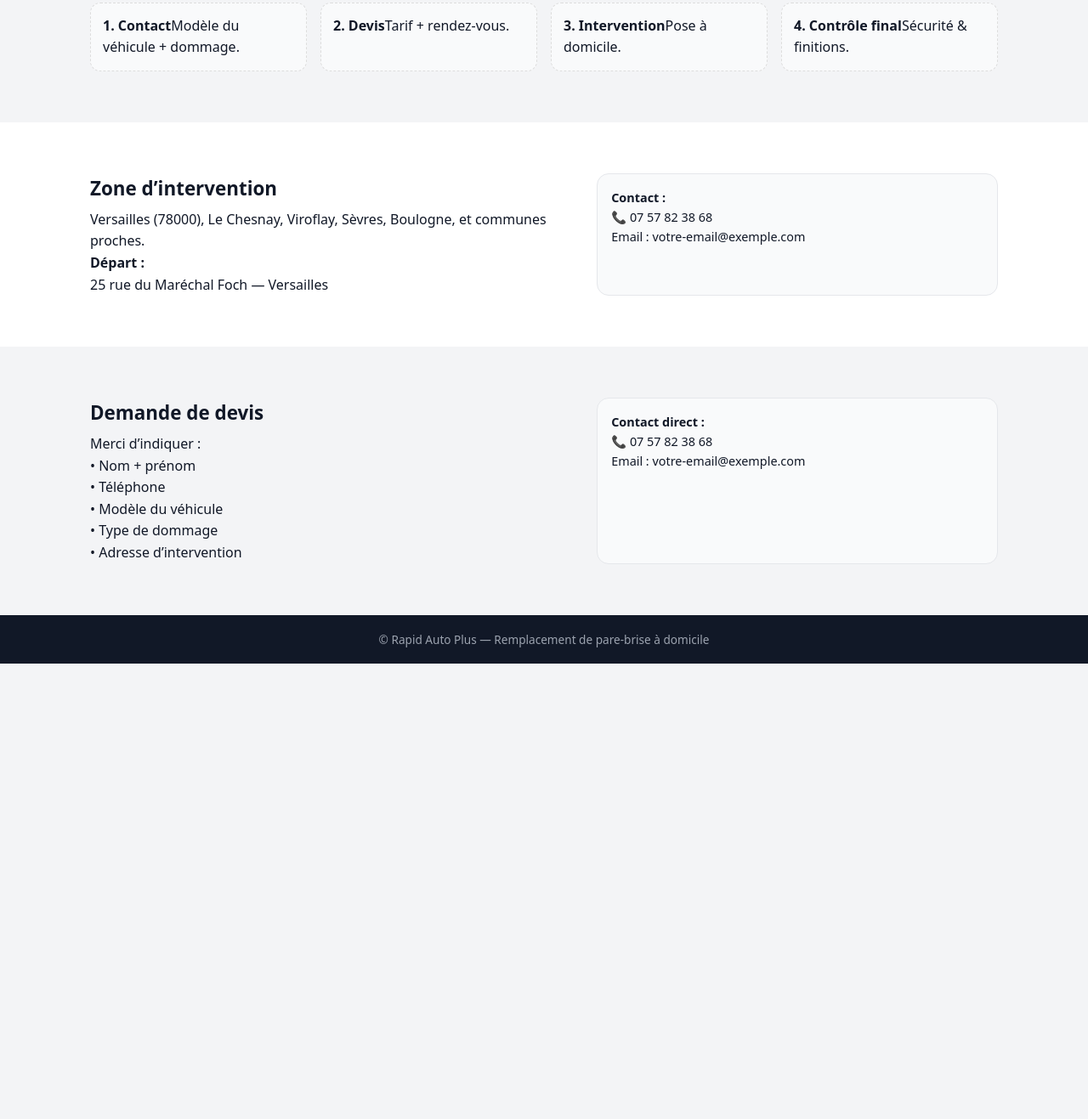
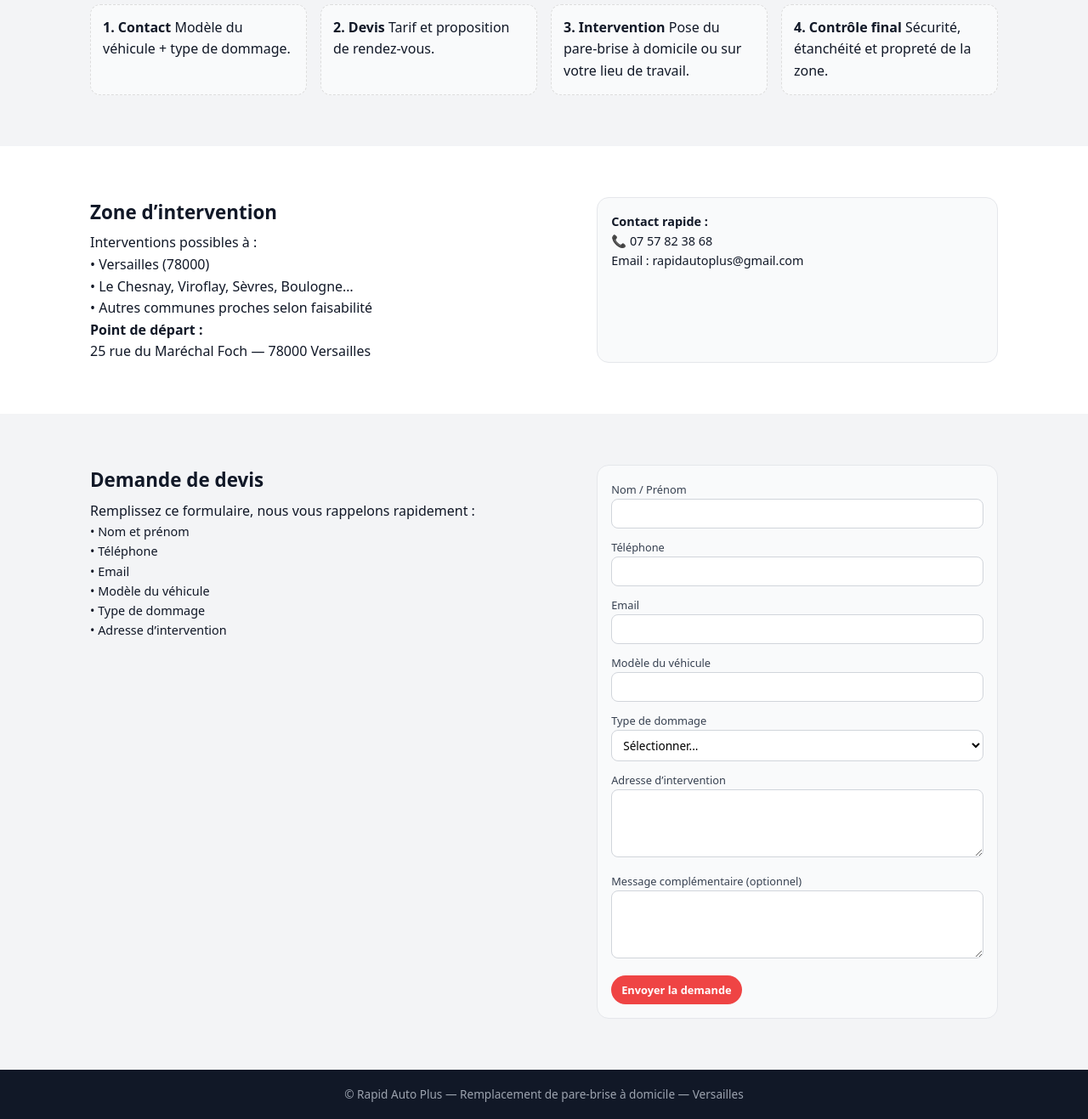
Before and after one commit to hugomoyapro-ctrl/rapidautoplus, a plain HTML site: page index.html in a window 1280 px wide. Shown: the part 941-2258 px from the top of the page at 85% size. Before the commit the page ends 1722 px from the top, so only its background shows below. Drawn offline with Linux system fonts and the light colour scheme.

Commit message:
index.html

```diff
--- a/index.html
+++ b/index.html
@@ -94,12 +94,34 @@
       font-weight: 600;
       transition: 0.2s;
       white-space: nowrap;
+      border: none;
+      cursor: pointer;
+      display: inline-flex;
+      align-items: center;
+      gap: 6px;
     }
 
     .btn-primary:hover,
     .btn-phone:hover {
       background: #dc2626;
       transform: translateY(-1px);
+    }
+
+    .btn-outline {
+      border-radius: 999px;
+      padding: 8px 12px;
+      border: 1px solid #ffffff55;
+      color: #f9fafb;
+      background: transparent;
+      font-size: 0.8rem;
+      font-weight: 500;
+      cursor: pointer;
+      transition: 0.2s;
+    }
+
+    .btn-outline:hover {
+      background: #ffffff11;
+      border-color: #ffffffaa;
     }
 
     /* HERO */
@@ -148,6 +170,12 @@
       margin-bottom: 10px;
       opacity: 0.95;
       font-size: 0.95rem;
+    }
+
+    .hero-highlight {
+      opacity: 0.9;
+      margin-bottom: 14px;
+      font-size: 0.9rem;
     }
 
     .hero-actions {
@@ -237,6 +265,48 @@
       font-size: 0.9rem;
     }
 
+    /* FORMULAIRE */
+    form {
+      display: flex;
+      flex-direction: column;
+      gap: 10px;
+      font-size: 0.9rem;
+    }
+
+    label {
+      font-size: 0.8rem;
+      font-weight: 500;
+      color: #374151;
+    }
+
+    input, textarea, select {
+      width: 100%;
+      padding: 7px 9px;
+      border-radius: 8px;
+      border: 1px solid #d1d5db;
+      font-size: 0.85rem;
+      outline: none;
+      transition: 0.15s;
+      background: white;
+    }
+
+    input:focus,
+    textarea:focus,
+    select:focus {
+      border-color: #ef4444;
+      box-shadow: 0 0 0 1px rgba(239, 68, 68, 0.3);
+    }
+
+    textarea {
+      resize: vertical;
+      min-height: 80px;
+    }
+
+    .btn-submit {
+      margin-top: 4px;
+      align-self: flex-start;
+    }
+
     /* FOOTER */
     footer {
       background: #111827;
@@ -261,7 +331,7 @@
       transform: translate(0,0);
     }
 
-    /* 🔥 MOBILE FIX : tout tenir sur 1 ligne */
+    /* MOBILE */
     @media (max-width: 768px) {
       .nav-links {
         display: none;
@@ -352,7 +422,7 @@
       <aside class="hero-card fade-in-right">
         <h2>Intervention depuis Versailles</h2>
         <p><strong>25 rue du Maréchal Foch<br>78000 Versailles</strong></p>
-        <p>Déplacement selon faisabilité et accès au véhicule.</p>
+        <p>Déplacement dans Versailles et alentours selon faisabilité.</p>
       </aside>
 
     </div>
@@ -367,17 +437,17 @@
       <div class="cards">
         <div class="card fade-in">
           <h3>🚘 Remplacement de pare-brise</h3>
-          <p>Pare-brise adapté constructeur posé chez vous ou au travail.</p>
+          <p>Pare-brise conforme aux normes constructeur posé chez vous ou au travail.</p>
         </div>
 
         <div class="card fade-in">
           <h3>🔧 Contrôle & sécurité</h3>
-          <p>Vérification étanchéité, capteurs, caméras, maintien.</p>
+          <p>Vérification de l’étanchéité, des capteurs et de la visibilité.</p>
         </div>
 
         <div class="card fade-in">
           <h3>📄 Aide assurance</h3>
-          <p>Accompagnement selon votre contrat bris de glace.</p>
+          <p>Accompagnement pour vos démarches bris de glace selon votre contrat.</p>
         </div>
       </div>
 
@@ -387,17 +457,27 @@
   <!-- PROCESS -->
   <section id="process">
     <div class="container fade-in">
-
       <h2 class="section-title">Comment ça marche ?</h2>
       <p class="section-subtitle">Un process simple et rapide</p>
 
       <div class="steps">
-        <div class="step fade-in"><strong>1. Contact</strong>Modèle du véhicule + dommage.</div>
-        <div class="step fade-in"><strong>2. Devis</strong>Tarif + rendez-vous.</div>
-        <div class="step fade-in"><strong>3. Intervention</strong>Pose à domicile.</div>
-        <div class="step fade-in"><strong>4. Contrôle final</strong>Sécurité & finitions.</div>
+        <div class="step fade-in">
+          <strong>1. Contact</strong>
+          Modèle du véhicule + type de dommage.
+        </div>
+        <div class="step fade-in">
+          <strong>2. Devis</strong>
+          Tarif et proposition de rendez-vous.
+        </div>
+        <div class="step fade-in">
+          <strong>3. Intervention</strong>
+          Pose du pare-brise à domicile ou sur votre lieu de travail.
+        </div>
+        <div class="step fade-in">
+          <strong>4. Contrôle final</strong>
+          Sécurité, étanchéité et propreté de la zone.
+        </div>
       </div>
-
     </div>
   </section>
 
@@ -407,29 +487,35 @@
 
       <div>
         <h2 class="section-title" style="text-align:left;">Zone d’intervention</h2>
-        <p>Versailles (78000), Le Chesnay, Viroflay, Sèvres, Boulogne, et communes proches.</p>
-        <p><strong>Départ :</strong><br>25 rue du Maréchal Foch — Versailles</p>
+        <p>Interventions possibles à :</p>
+        <p>
+          • Versailles (78000)<br>
+          • Le Chesnay, Viroflay, Sèvres, Boulogne…<br>
+          • Autres communes proches selon faisabilité
+        </p>
+        <p><strong>Point de départ :</strong><br>25 rue du Maréchal Foch — 78000 Versailles</p>
       </div>
 
       <div class="contact-box fade-in-right">
-        <p><strong>Contact :</strong></p>
+        <p><strong>Contact rapide :</strong></p>
         <p>📞 07 57 82 38 68</p>
-        <p>Email : votre-email@exemple.com</p>
+        <p>Email : <a href="mailto:rapidautoplus@gmail.com">rapidautoplus@gmail.com</a></p>
       </div>
 
     </div>
   </section>
 
-  <!-- CONTACT -->
+  <!-- CONTACT AVEC FORMULAIRE -->
   <section id="contact">
     <div class="container info-grid fade-in">
 
       <div>
         <h2 class="section-title" style="text-align:left;">Demande de devis</h2>
-        <p>Merci d’indiquer :</p>
-        <p>
-          • Nom + prénom<br>
+        <p>Remplissez ce formulaire, nous vous rappelons rapidement :</p>
+        <p style="font-size:0.9rem;">
+          • Nom et prénom<br>
           • Téléphone<br>
+          • Email<br>
           • Modèle du véhicule<br>
           • Type de dommage<br>
           • Adresse d’intervention
@@ -437,9 +523,50 @@
       </div>
 
       <div class="contact-box fade-in-right">
-        <p><strong>Contact direct :</strong></p>
-        <p>📞 07 57 82 38 68</p>
-        <p>Email : votre-email@exemple.com</p>
+        <form action="mailto:rapidautoplus@gmail.com" method="POST" enctype="text/plain">
+          <div>
+            <label for="nom">Nom / Prénom</label>
+            <input type="text" id="nom" name="Nom" required>
+          </div>
+
+          <div>
+            <label for="tel">Téléphone</label>
+            <input type="tel" id="tel" name="Téléphone" required>
+          </div>
+
+          <div>
+            <label for="email">Email</label>
+            <input type="email" id="email" name="Email" required>
+          </div>
+
+          <div>
+            <label for="modele">Modèle du véhicule</label>
+            <input type="text" id="modele" name="Modèle du véhicule" required>
+          </div>
+
+          <div>
+            <label for="dommage">Type de dommage</label>
+            <select id="dommage" name="Type de dommage" required>
+              <option value="">Sélectionner...</option>
+              <option value="impact">Impact</option>
+              <option value="fissure">Fissure</option>
+              <option value="casse">Pare-brise cassé</option>
+              <option value="autre">Autre</option>
+            </select>
+          </div>
+
+          <div>
+            <label for="adresse">Adresse d’intervention</label>
+            <textarea id="adresse" name="Adresse d’intervention" rows="2" required></textarea>
+          </div>
+
+          <div>
+            <label for="message">Message complémentaire (optionnel)</label>
+            <textarea id="message" name="Message" rows="3"></textarea>
+          </div>
+
+          <button type="submit" class="btn-primary btn-submit">Envoyer la demande</button>
+        </form>
       </div>
 
     </div>
@@ -448,7 +575,7 @@
 </main>
 
 <footer>
-  © Rapid Auto Plus — Remplacement de pare-brise à domicile
+  © Rapid Auto Plus — Remplacement de pare-brise à domicile — Versailles
 </footer>
 
 <script>
```
